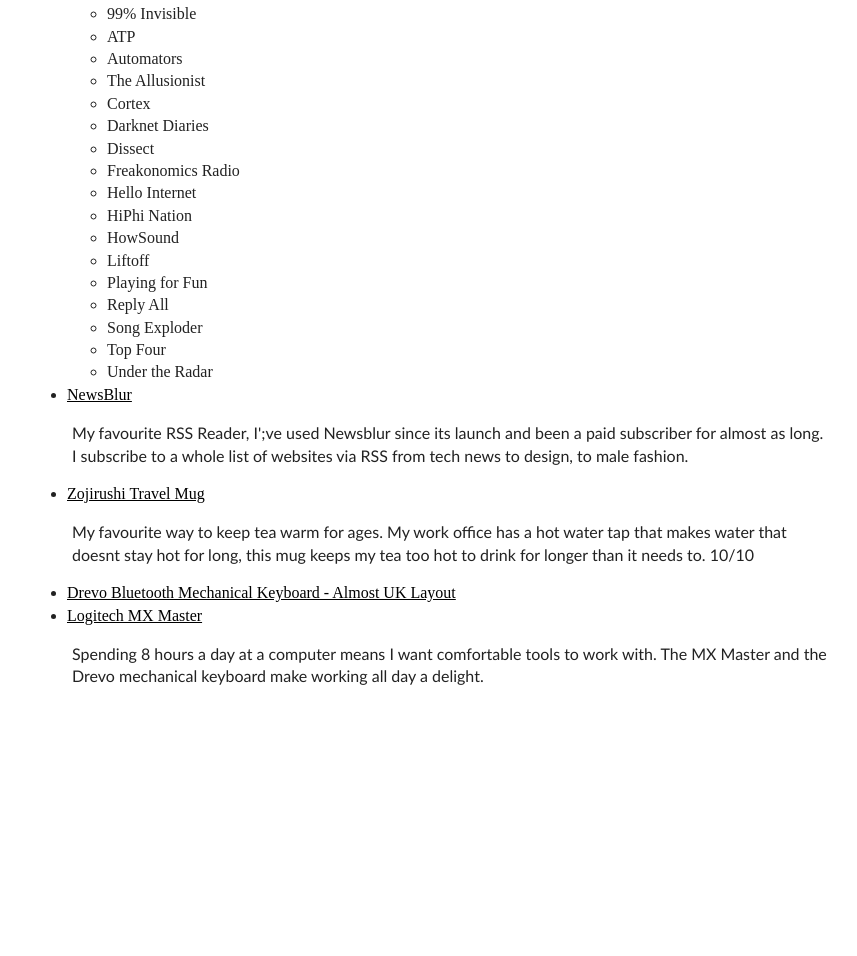
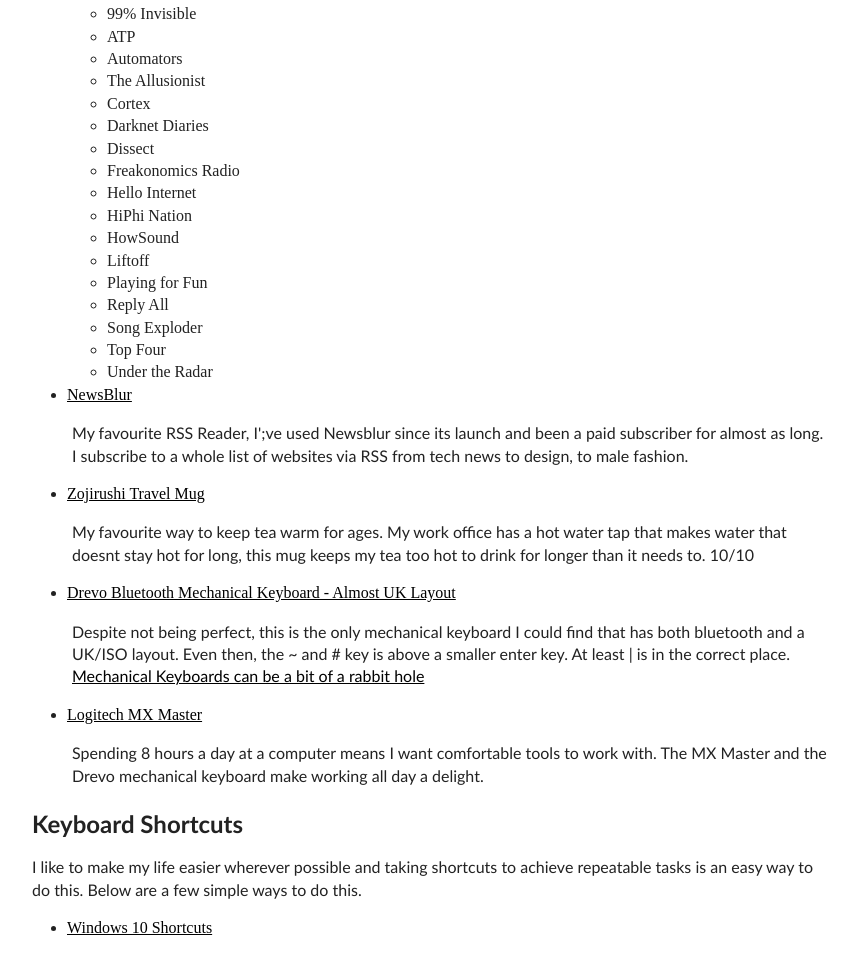
Before and after one commit to nogg3r5/nogg3r5.github.io, a plain HTML site: page afewgoodthings.html in a window 1280 px wide. Shown: the part 222-1178 px from the top of the page, without its empty margins (213-1070 px from the left). Before the commit the page ends 926 px from the top, so only its background shows below. Drawn offline with nearby package versions, Linux system fonts and the light colour scheme.

Commit message:
Update afewgoodthings.html

```diff
--- a/afewgoodthings.html
+++ b/afewgoodthings.html
@@ -53,8 +53,14 @@
 </ul>
 <li><a href="http://newsblur.com">NewsBlur</a><p>My favourite RSS Reader, I';ve used Newsblur since its launch and been a paid subscriber for almost as long. I subscribe to a whole list of websites via RSS from tech news to design, to male fashion.</p></li>
 <li><a href="https://www.amazon.co.uk/Zojirushi-SM-KHE36XA-0-36-Liter-Stainless-12-Ounce/dp/B00HR0WZPO/ref=sr_1_1?keywords=zojirushi+12oz&qid=1559394047&s=kitchen&sr=1-1">Zojirushi Travel Mug</a><p>My favourite way to keep tea warm for ages. My work office has a hot water tap that makes water that doesnt stay hot for long, this mug keeps my tea too hot to drink for longer than it needs to. 10/10</li>
-<li><a href="https://www.amazon.co.uk/DREVO-Calibur-72-Key-Mechanical/dp/B072C293GF/ref=sr_1_9?keywords=drevo%2Buk%2Blayout&qid=1559393956&s=gateway&sr=8-9&th=1">Drevo Bluetooth Mechanical Keyboard - Almost UK Layout</a></li>
+<li><a href="https://www.amazon.co.uk/DREVO-Calibur-72-Key-Mechanical/dp/B072C293GF/ref=sr_1_9?keywords=drevo%2Buk%2Blayout&qid=1559393956&s=gateway&sr=8-9&th=1">Drevo Bluetooth Mechanical Keyboard - Almost UK Layout</a><p>Despite not being perfect, this is the only mechanical keyboard I could find that has both bluetooth and a UK/ISO layout. Even then, the ~ and # key is above a smaller enter key. At least | is in the correct place. <a href="https://www.reddit.com/r/MechanicalKeyboards/">Mechanical Keyboards can be a bit of a rabbit hole</a></li>
 <li><a href="https://www.amazon.co.uk/Logitech-Master-Wireless-Bluetooth-Windows/dp/B0761YL588/ref=sr_1_2?keywords=mx+master&qid=1559393987&s=gateway&sr=8-2">Logitech MX Master</a><p>Spending 8 hours a day at a computer means I want comfortable tools to work with. The MX Master and the Drevo mechanical keyboard make working all day a delight.</li>
+</ul>
+<h2>Keyboard Shortcuts</h2>
+<p>I like to make my life easier wherever possible and taking shortcuts to achieve repeatable tasks is an easy way to do this. Below are a few simple ways to do this.</p>
+<ul>
+<li><a href="https://blogs.technet.microsoft.com/sebastianklenk/2015/05/28/windows-10-keyboard-shortcuts-at-a-glance/">Windows 10 Shortcuts</a></li>
+<!--<li></li>-->
 </ul>
 </div>
 
```
